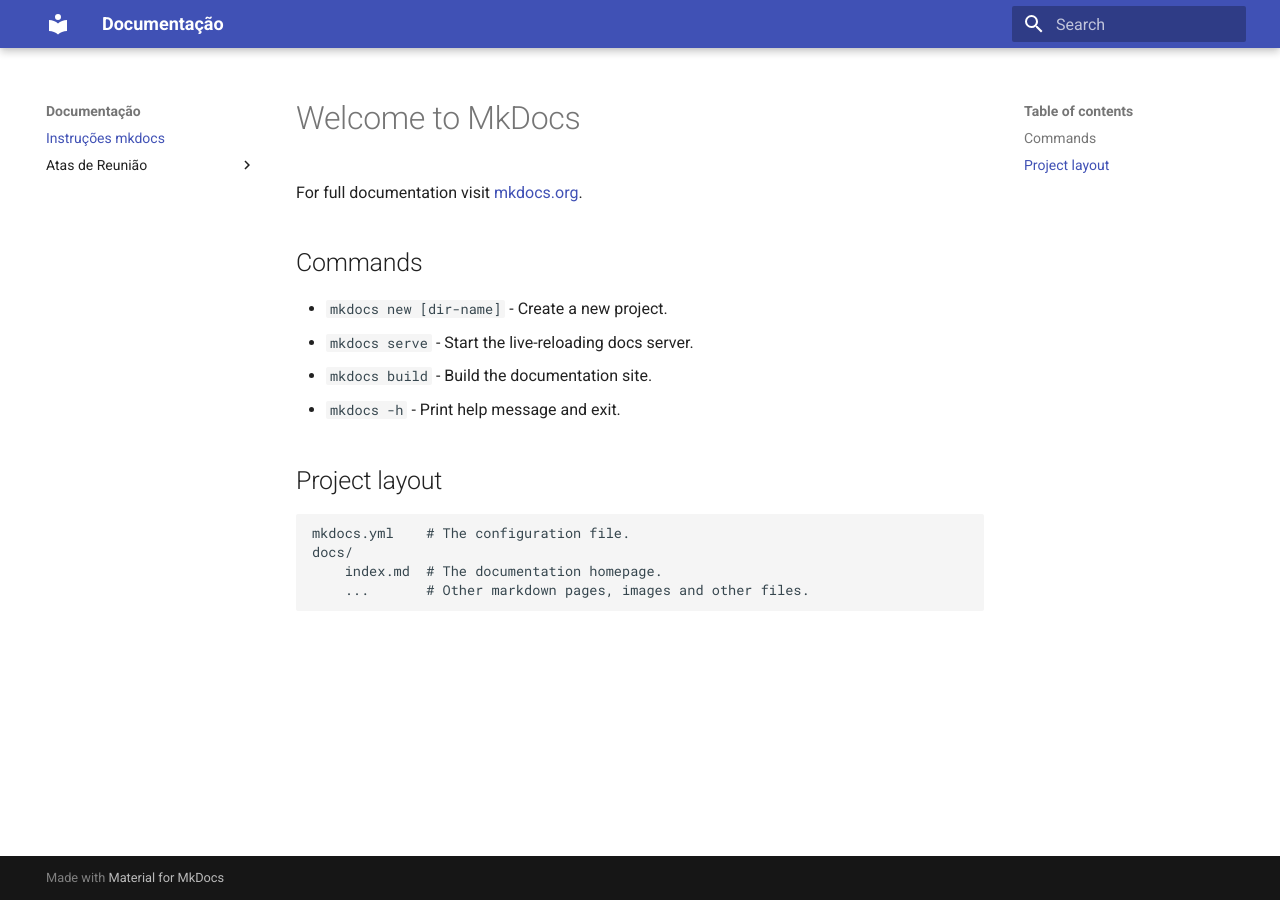
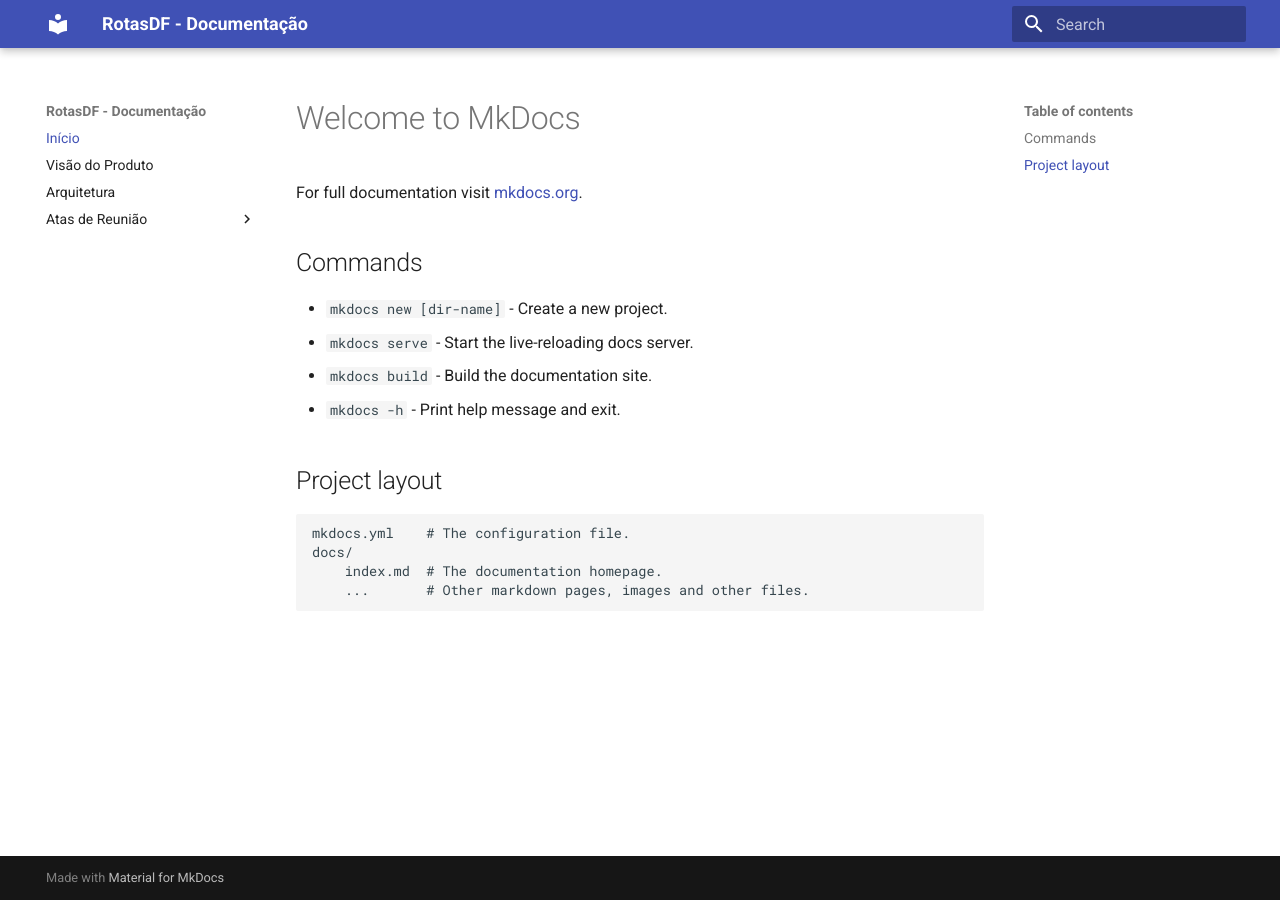
Before and after one commit to FGA0138-MDS-Ajax/2026.2-T02-Knuth, an MkDocs documentation site: the page built from docs/index.md, in a window 1280 px wide. Built offline with MkDocs 1.6.1 and Material for MkDocs 9.7.7, drawn with Linux system fonts in a browser that asks for light colours.

Commit message:
adciona caminho para documetos de visão e de arquitetura no mkdocs

```diff
--- a/mkdocs.yml
+++ b/mkdocs.yml
@@ -1,7 +1,9 @@
-site_name: Documentação
+site_name: RotasDF - Documentação
 
 nav:
-  - Instruções mkdocs: "index.md"
+  - Início: "index.md"
+  - Visão do Produto: "docs/Documento_de_Visao_do_Produto.md"
+  - Arquitetura: "docs/Documento_de_Arquitetura.md"
   - Atas de Reunião:
     - Ata 1: "atas-reuniao/ata-reuniao-1.md"
 
```
